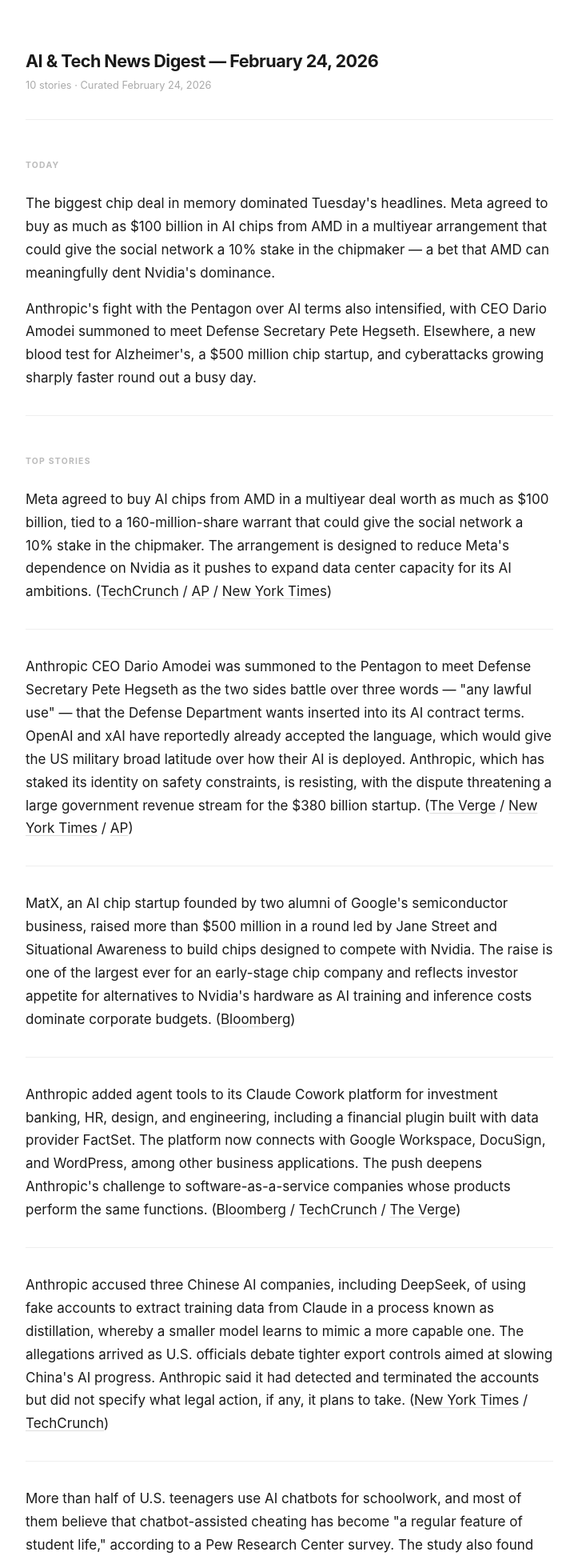
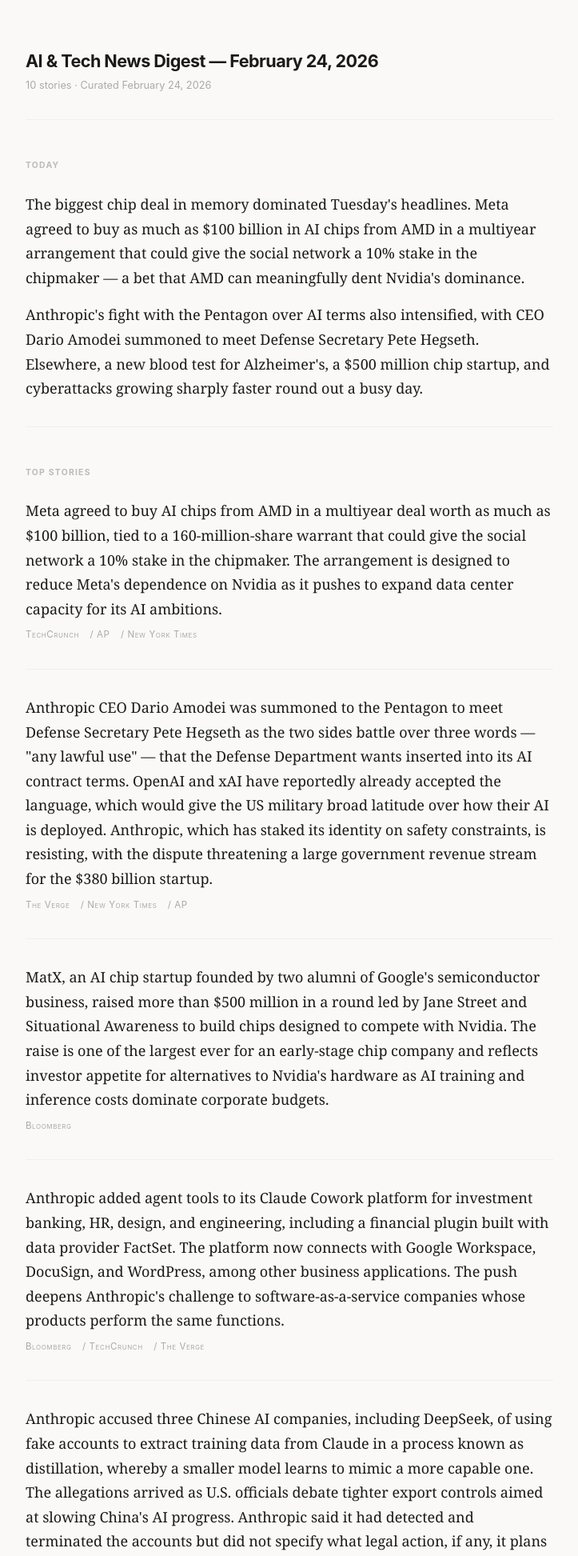
Before and after one commit to mellody0/ai-newsletter, a Flask app: page / in a window 1280 px wide. Shown: the top 1945 px of the page at 80% size, without its empty margins (278-1001 px from the left). Run offline with Flask 3, Linux system fonts and the light colour scheme.

Commit message:
Redesign: serif body font, warm background, styled source citations
- Switch body to Georgia serif at 18px on #faf9f7 off-white background
- Keep headings and metadata in system sans-serif
- Post-process rendered HTML to wrap (link / link) citations in
  <span class="sources"> — displayed as small-caps sans-serif below
  each story, stripping parentheses

Co-Authored-By: Claude Sonnet 4.6 <noreply@anthropic.com>

```diff
--- a/app.py
+++ b/app.py
@@ -1,9 +1,18 @@
 from flask import Flask, render_template
 from pathlib import Path
 import markdown
+import re
 
 app = Flask(__name__)
 OUTPUTS_DIR = Path("outputs")
+
+
+def postprocess_html(html: str) -> str:
+    return re.sub(
+        r'\((<a\s[^>]+>[^<]*</a>(?:\s*/\s*<a\s[^>]+>[^<]*</a>)*)\)',
+        r'<span class="sources">\1</span>',
+        html,
+    )
 
 
 @app.route("/")
@@ -15,6 +24,7 @@ def index():
         files[0].read_text(encoding="utf-8"),
         extensions=["tables"],
     )
+    html = postprocess_html(html)
     return render_template("index.html", content=html)
 
 
--- a/templates/index.html
+++ b/templates/index.html
@@ -12,11 +12,11 @@
     }
 
     body {
-      font-family: -apple-system, BlinkMacSystemFont, 'Segoe UI', system-ui, sans-serif;
-      font-size: 17px;
+      font-family: Georgia, 'Times New Roman', serif;
+      font-size: 18px;
       line-height: 1.7;
       color: #1a1a1a;
-      background: #fff;
+      background: #faf9f7;
       padding: 4rem 1.5rem;
     }
 
@@ -80,6 +80,11 @@
     }
     a:hover { text-decoration-color: #1a1a1a; }
 
+    /* ── Headings and metadata: keep sans-serif ── */
+    h1, h2, h1 + p, .page > p:last-child {
+      font-family: -apple-system, BlinkMacSystemFont, 'Segoe UI', system-ui, sans-serif;
+    }
+
     /* ── Footer line ── */
     .page > p:last-child {
       margin-top: 3.5rem;
@@ -87,6 +92,23 @@
       color: #bbb;
     }
     .page > p:last-child em { font-style: normal; }
+
+    /* ── Source citations ── */
+    .sources {
+      display: block;
+      margin-top: 0.5rem;
+      font-family: -apple-system, BlinkMacSystemFont, 'Segoe UI', system-ui, sans-serif;
+      font-size: 0.72rem;
+      font-variant: small-caps;
+      letter-spacing: 0.05em;
+      color: #aaa;
+    }
+    .sources a {
+      color: #aaa;
+      text-decoration: none;
+      margin-right: 0.6rem;
+    }
+    .sources a:hover { color: #333; }
   </style>
 </head>
 <body>
```
